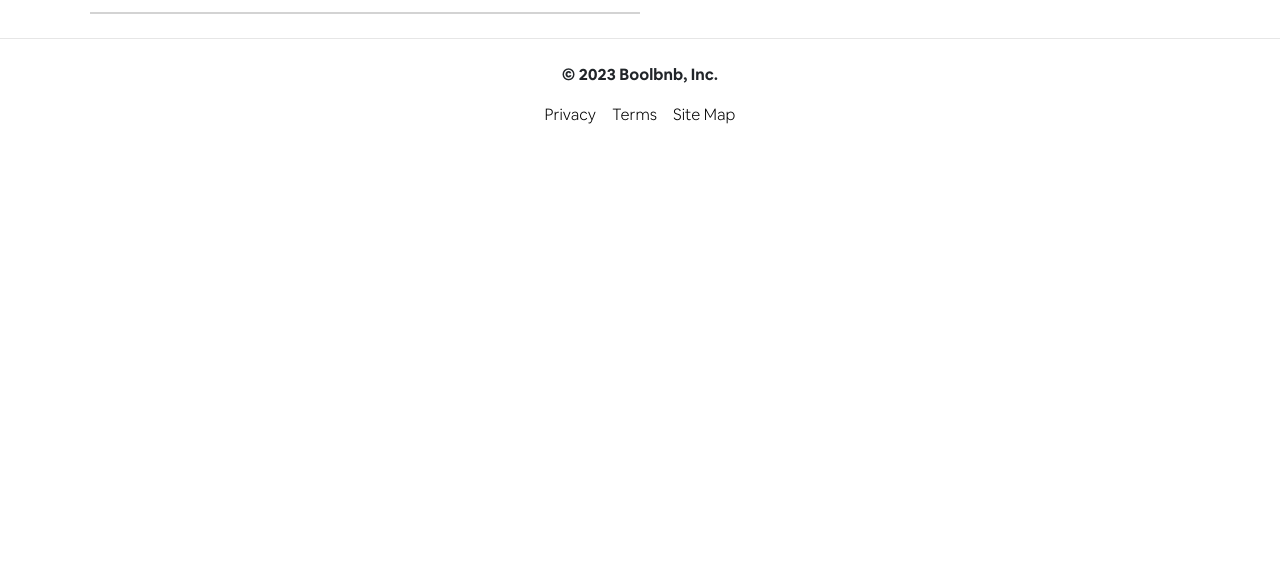
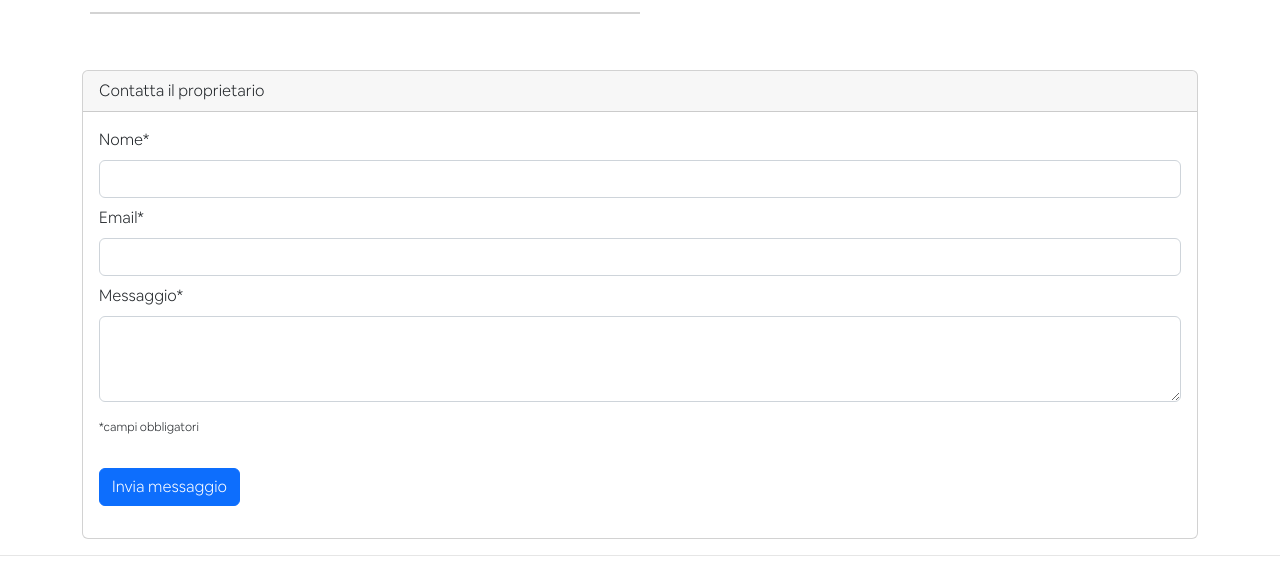
Before and after one commit to fabioSirigu/frontoffice_boolbnb, a Vue app: page /homes/1 in a window 1280 px wide. Shown: the part 1087-1670 px from the top of the page. Before the commit the page ends 1238 px from the top, so only its background shows below. Built offline with nearby package versions, Linux system fonts and the light colour scheme; no server answers.

Commit message:
message form wip

```diff
--- a/src/views/SingleHomeView.vue
+++ b/src/views/SingleHomeView.vue
@@ -8,6 +8,29 @@ export default {
             store,
             home: {},
             loading: true,
+            name: '',
+            email: '',
+            message: '',
+            userEmail: '',
+        }
+    }, methods: {
+        submitForm() {
+            const data = {
+                name: this.name,
+                email: this.email,
+                message: this.message
+            };
+            axios.post(this.store.api_base_url + '/api/messages', data)
+                .then(response => {
+                    console.log(response.data);
+                    // reset the form
+                    this.name = '';
+                    this.email = '';
+                    this.message = '';
+                })
+                .catch(error => {
+                    console.log(error);
+                });
         }
     },
     mounted() {
@@ -66,6 +89,29 @@ export default {
                 </div>
             </div>
         </div>
+        <div class="card mt-5">
+            <div class="card-header">
+                Contatta il proprietario
+            </div>
+            <div class="card-body">
+                <form @submit.prevent="submitForm()">
+                    <div class="form-group">
+                        <label class="mb-2" for="name">Nome*</label>
+                        <input type="text" class="form-control" id="name" v-model="name" required>
+                    </div>
+                    <div class="form-group">
+                        <label class="my-2" for="email">Email*</label>
+                        <input type="email" class="form-control" id="email" v-model="email" required>
+                    </div>
+                    <div class="form-group">
+                        <label class="my-2" for="message">Messaggio*</label>
+                        <textarea class="form-control" id="message" v-model="message" rows="3" required></textarea>
+                    </div>
+                    <p class="required mt-3">*campi obbligatori</p>
+                    <button type="submit" class="btn btn-primary my-3">Invia messaggio</button>
+                </form>
+            </div>
+        </div>
     </div>
 </template>
 
@@ -116,6 +162,9 @@ export default {
             padding-left: 0;
         }
     }
+}
 
+.required {
+    font-size: 12px;
 }
 </style>
```
